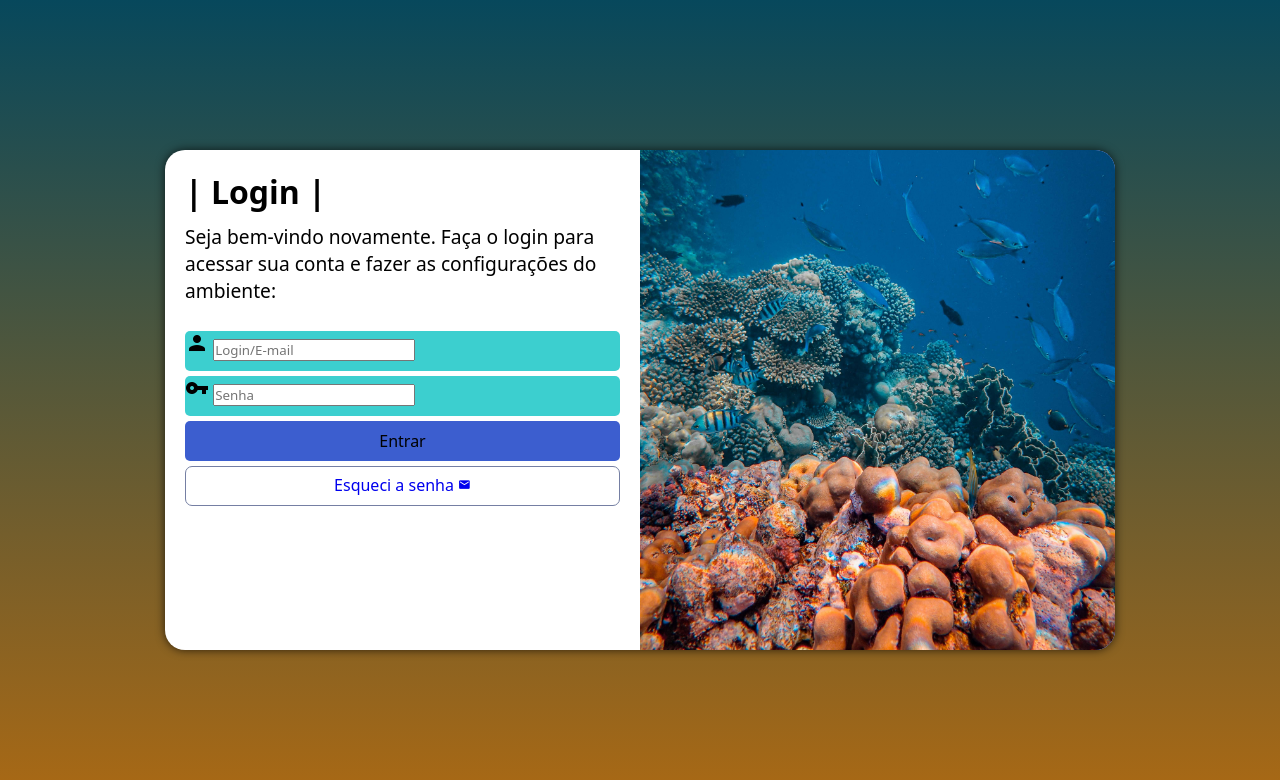
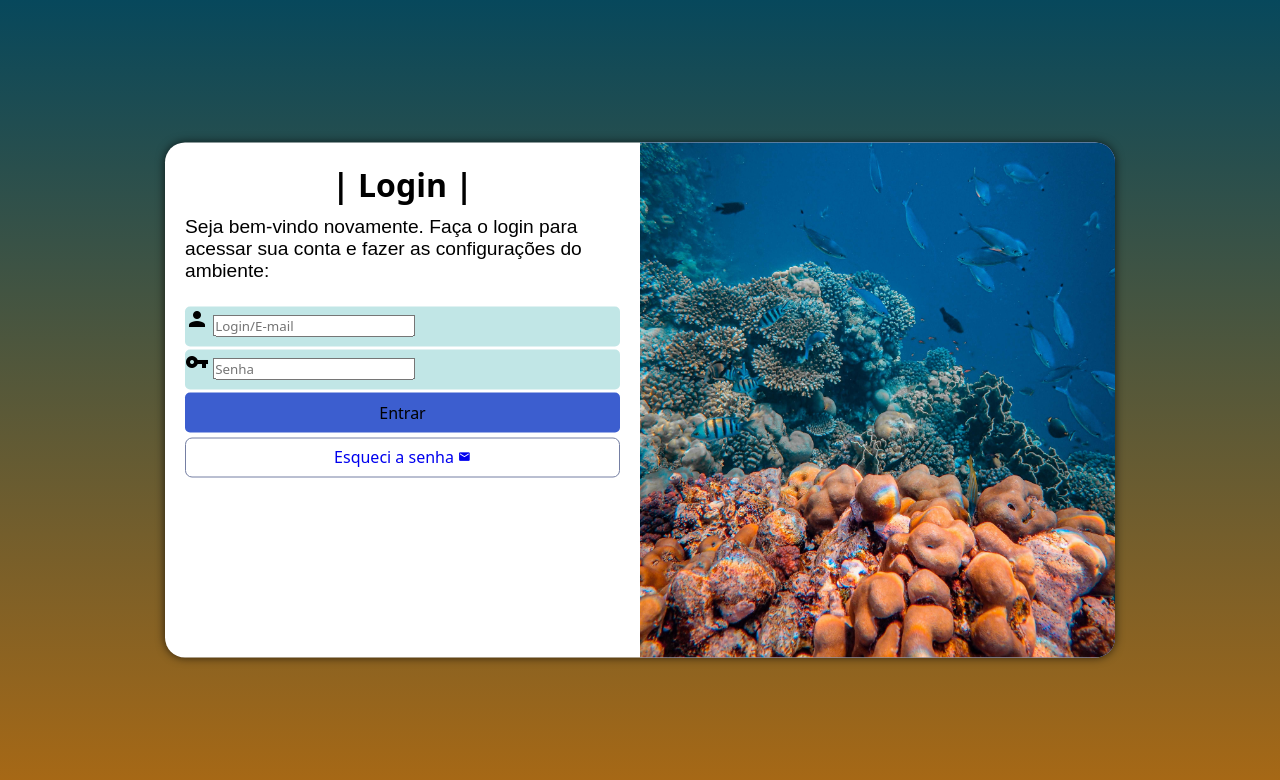
Before and after one commit to Efidiego/projeto-login, a plain HTML site: page index.html in a window 1280 px wide. Drawn offline with Linux system fonts and the light colour scheme.

Commit message:
Update style.css

```diff
--- a/estilos/style.css
+++ b/estilos/style.css
@@ -33,7 +33,7 @@ section#login {
 
     background-color: white;
     width: 250px;
-    height: 500px;
+    height: 515px;
     border-radius: 20px;
     box-shadow: 0px 0px 10px rgba(0, 0, 0, 0.699);
 
@@ -54,21 +54,22 @@ section#login > div#formulario {
     padding: 20px;
 }
 div#formulario > h1 {
-    text-align: left;
+    text-align: center;
     margin-bottom: 10px;
 }
 
 div#formulario > p {
     font-size: 0.8em;
+    font-family: Arial, Helvetica, sans-serif;
 }
 
 form>div.campo {
-    background-color: #3ccfcf;
+    background-color: #c1e6e6;
     display: block;
     width: 100%;
     height: 40px;
     border-radius: 5px;
-    margin: 5px 0px;
+    margin: 3px 0px;
 }
 
 form>input[type=submit] {
@@ -85,7 +86,7 @@ form>input[type=submit] {
 form>input[type=submit]:hover{
     background-color: #2e4ec0a6;
 }
-form>a.botao {
+form > a.botao {
     display: block;
     text-align: center;
     font-size: 1em;
@@ -98,10 +99,10 @@ form>a.botao {
     border-radius: 7px;
     text-decoration: none;
 }
-form > a.botao:hover{
+form > a.botao:hover {
     background-color: #2e4ec0a6;
 }
 
-form>a.botao>i {
+form > a.botao > i {
     font-size: 0.8em;
 }
```
